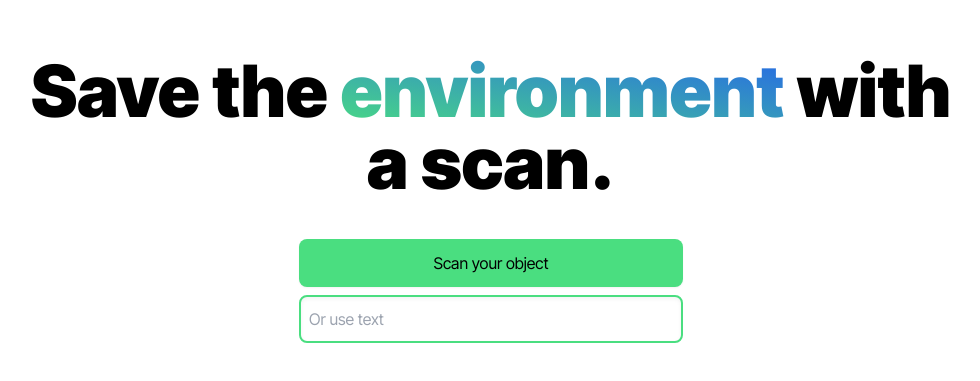
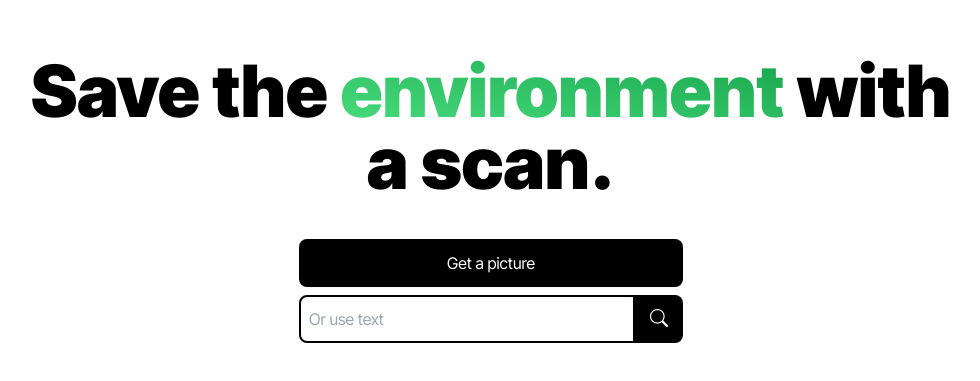
Before and after one commit to arthurmatthew/hackpnw2023, a React (Vite) app: page / in a window 1280 px wide. Shown: the part 201-582 px from the top of the page, without its empty margins (149-1129 px from the left). Built offline with nearby package versions, Linux system fonts and the light colour scheme.

Commit message:
Add more to landing

```diff
--- a/src/main.css
+++ b/src/main.css
@@ -1,4 +1,5 @@
 @import url("https://fonts.googleapis.com/css?family=Inter+Tight:200,400,900");
+@import url("https://cdn.jsdelivr.net/npm/bootstrap-icons@1.10.5/font/bootstrap-icons.css");
 @tailwind base;
 @tailwind components;
 @tailwind utilities;
--- a/src/routes/index.tsx
+++ b/src/routes/index.tsx
@@ -1,22 +1,27 @@
 const Index = () => {
   return (
-    <div className="flex min-h-screen w-screen flex-col items-center justify-center gap-10 px-40">
+    <div className="flex h-screen w-screen flex-col items-center justify-center gap-10 px-40">
       <h1 className="text-center text-7xl font-black">
         Save the{" "}
-        <i className="bg-gradient-to-tr from-green-400 to-blue-600 bg-clip-text not-italic text-transparent">
+        <i className="bg-gradient-to-tr from-green-400 to-green-600 bg-clip-text not-italic text-transparent">
           environment
         </i>{" "}
         with a scan.
       </h1>
-      <div className="flex flex-col gap-2">
-        <button className="h-12 w-96 rounded-lg bg-green-400 shadow-sm">
-          Scan your object
+      <div className="flex flex-col gap-2 text-white">
+        <button className="h-12 w-96 rounded-lg bg-black shadow-sm">
+          Get a picture
         </button>
-        <input
-          className="h-12 w-96 rounded-lg border-2 border-solid border-green-400 p-2 shadow-inner"
-          type="text"
-          placeholder="Or use text"
-        />
+        <div className="flex h-12 w-96 items-center">
+          <input
+            className="h-full flex-grow rounded-lg rounded-r-none border-2 border-solid border-black p-2 text-black shadow-inner focus:outline-0"
+            type="text"
+            placeholder="Or use text"
+          />
+          <button className="flex h-12 w-12 items-center justify-center rounded-r-lg bg-black">
+            <i className="bi-search text-lg text-white" />
+          </button>
+        </div>
       </div>
     </div>
   );
```
Also changed, not shown: package.json (+6 -1 lines), 1 other file (tests, documents, lock files or other folders).
